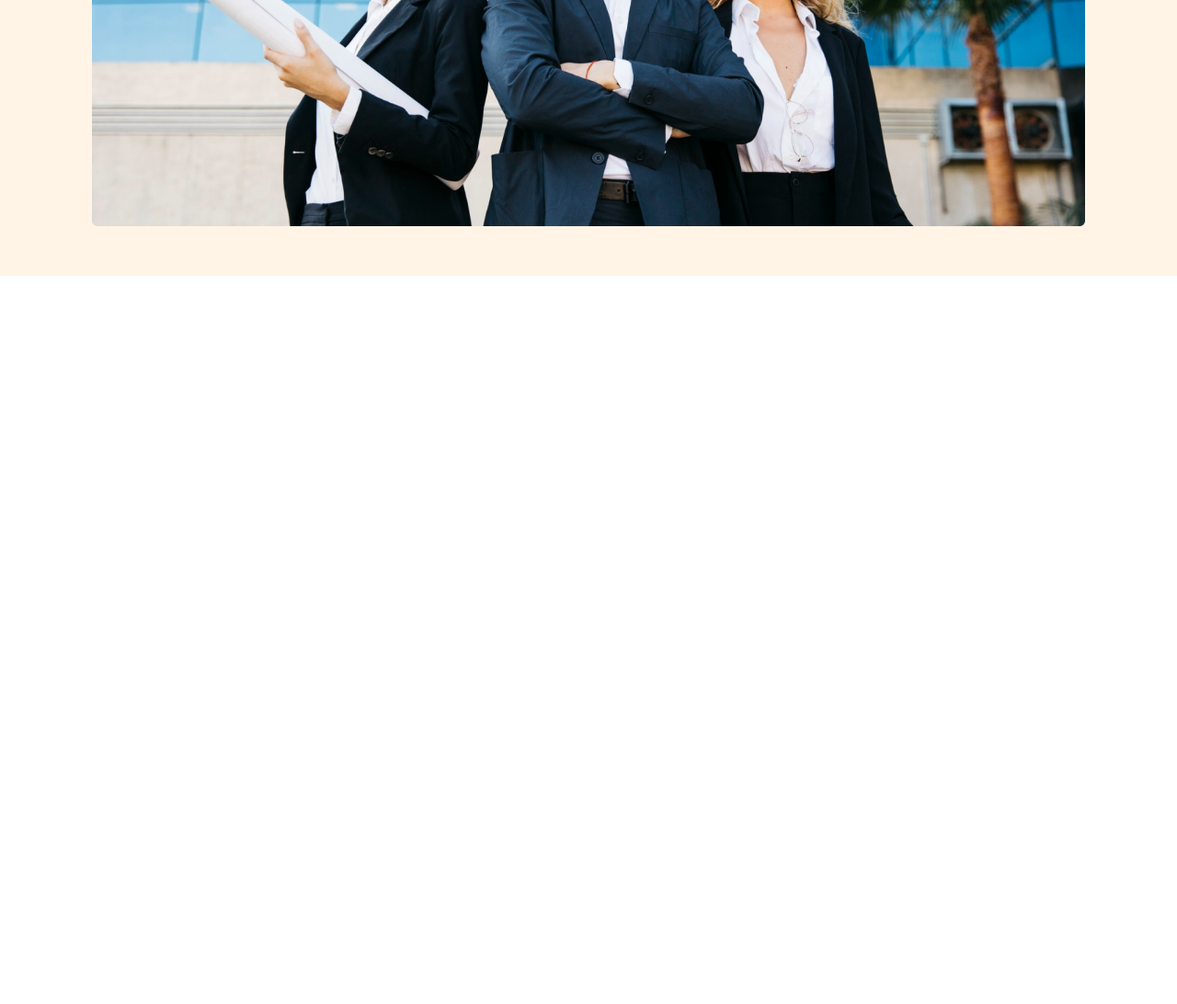
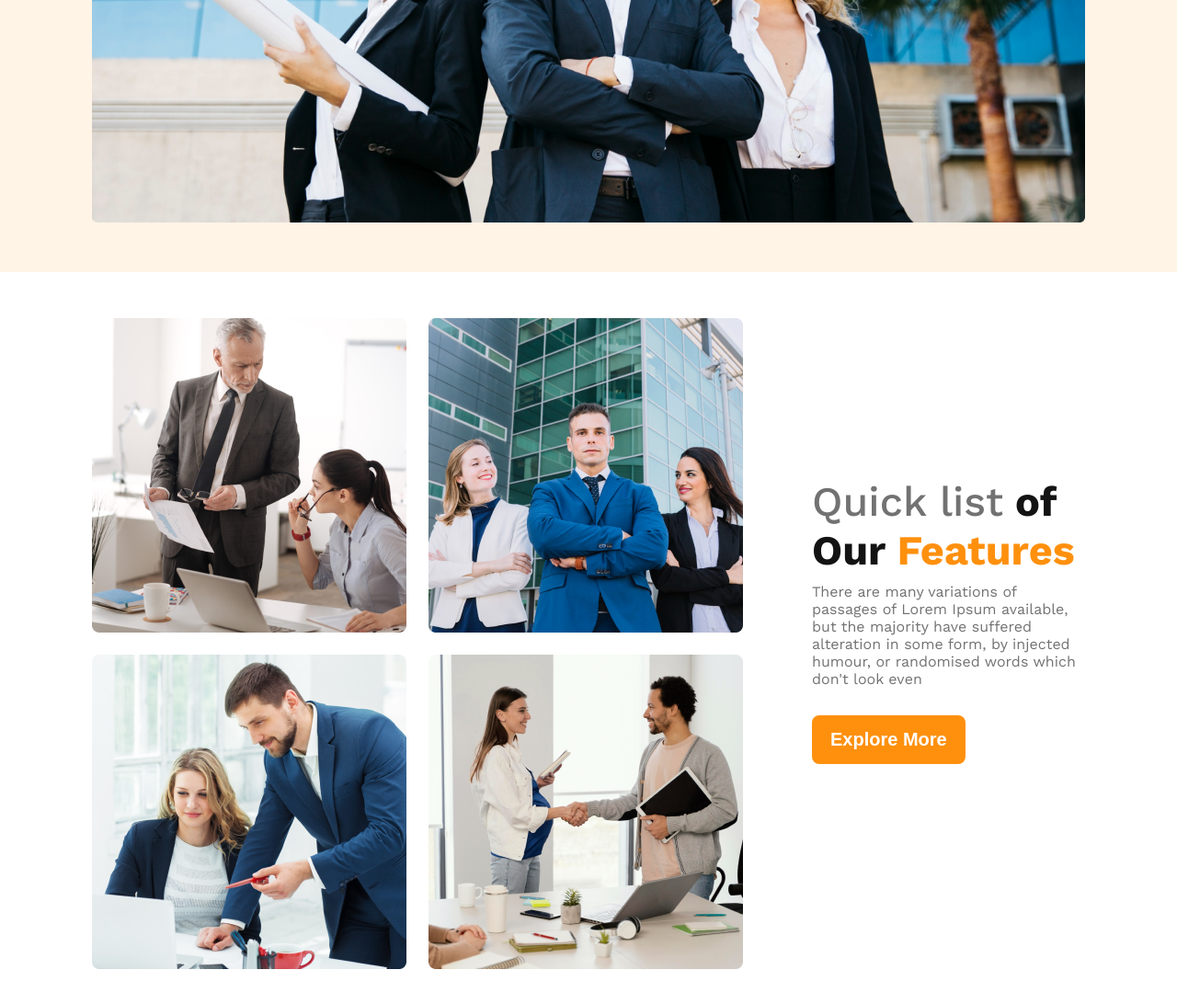
Before and after one commit to hossainAbirr/g3-architects, a plain HTML site: page index.html in a window 1280 px wide. Shown: the part 1002-2094 px from the top of the page at 92% size. Before the commit the page ends 1302 px from the top, so only its background shows below. Drawn offline with nearby package versions, Linux system fonts and the light colour scheme.

Commit message:
team section done

```diff
--- a/index.html
+++ b/index.html
@@ -5,9 +5,12 @@
     <meta name="viewport" content="width=device-width, initial-scale=1.0" />
     <title>G3 Architects</title>
     <link rel="stylesheet" href="./styles/style.css" />
-    <link rel="preconnect" href="https://fonts.googleapis.com">
-<link rel="preconnect" href="https://fonts.gstatic.com" crossorigin>
-<link href="https://fonts.googleapis.com/css2?family=Work+Sans:wght@400;500;600;700;800;900&display=swap" rel="stylesheet">
+    <link rel="preconnect" href="https://fonts.googleapis.com" />
+    <link rel="preconnect" href="https://fonts.gstatic.com" crossorigin />
+    <link
+      href="https://fonts.googleapis.com/css2?family=Work+Sans:wght@400;500;600;700;800;900&display=swap"
+      rel="stylesheet"
+    />
   </head>
   <body>
     <header class="header">
@@ -35,10 +38,31 @@
         </div>
         <img src="./images/banner.png" alt="img" />
       </div>
+    </header>
 
+    <main>
+      <section class="team-container">
+        <div class="team-grid-img">
+          <img src="./images/team1.png" alt="img" />
+          <img src="./images/team2.png" alt="img" />
+          <img src="./images/team3.png" alt="img" />
+          <img src="./images/team4.png" alt="img" />
+        </div>
+        <div class="team-description">
+          <h3 class="feature-title">
+            <span class="gray-text">Quick list</span> of Our
+            <span class="highlight-text">Features<Feature</span>
+          </h3>
+          <p class="banner-description">
+            There are many variations of passages of Lorem Ipsum available, but
+            the majority have suffered alteration in some form, by injected
+            humour, or randomised words which don't look even
+          </p>
+          <button class="btn-primary">Explore More</button>
+        </div>
+      </section>
+    </main>
 
-    </header>
-    <main></main>
     <footer></footer>
   </body>
 </html>
--- a/styles/style.css
+++ b/styles/style.css
@@ -15,11 +15,12 @@ body {
   font-size: 20px;
   font-weight: 600;
   margin-bottom: 50px;
+  border: none;
 }
 
 /* header section  */
 header {
-  background: rgba(255, 144, 14, 0.10);
+  background: rgba(255, 144, 14, 0.1);
   padding: 50px 100px;
 }
 nav {
@@ -58,7 +59,7 @@ nav > ul > li > a {
   margin-bottom: 15px;
 }
 .banner-description {
-  color:  #727272;
+  color: #727272;
   margin-bottom: 30px;
 }
 .banner-img {
@@ -67,6 +68,41 @@ nav > ul > li > a {
 .banner > img {
   width: 100%;
 }
+/* main section  */
+main {
+  max-width: 1440px;
+  margin: 0 auto;
+  padding: 50px 100px;
+}
+
+/* team section  */
+
+.team-container {
+  display: flex;
+  align-items: center;
+  gap: 75px;
+}
+.team-grid-img {
+  display: grid;
+  grid-template-columns: repeat(2, 1fr);
+  gap: 1.5rem;
+}
+.feature-title {
+  color:  #131313;
+  font-size: 45px;
+  font-weight: 700;
+  margin-bottom: .2em;
+}
+.gray-text {
+  color: #727272;
+  font-size: 45px;
+  font-weight: 500;
+}
+.highlight-text {
+  color: #ff900e;
+  font-size: 45px;
+  font-weight: 700;
+}
 
 /* responsive media queries  */
 
@@ -74,16 +110,17 @@ nav > ul > li > a {
   header {
     padding: 20px;
   }
+  /* main {
+        margin: 20px;
+    } */
   nav {
     flex-direction: column;
     gap: 20px;
   }
   nav > ul {
     flex-wrap: nowrap;
-
   }
   .banner-heading {
     margin-top: 30px;
   }
-
 }
```
Lines whose indentation alone changed are shown as unchanged.
